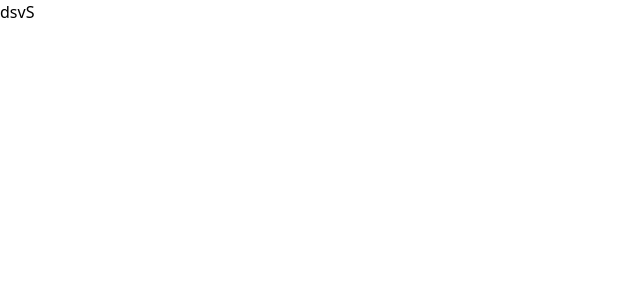
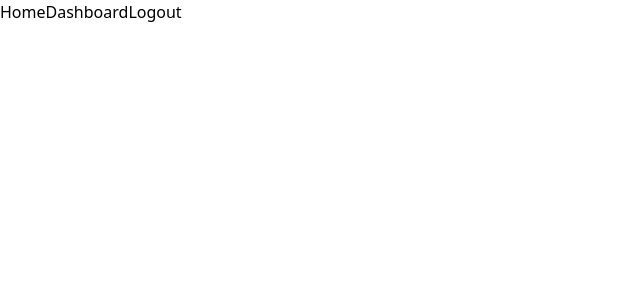
Before and after one commit to IsuruMJA99/Student_Management_System, a React (Vite) app in the folder client/: page / in a window 1280 px wide. Shown: the top 300 px of the page, without its empty margins (0-640 px from the left). Built offline with nearby package versions, Linux system fonts and the light colour scheme.

Commit message:
create dashboard

```diff
--- a/client/src/App.jsx
+++ b/client/src/App.jsx
@@ -4,6 +4,7 @@ import Login from './Component/Login'
 import Home from './Component/Home'
 import ForgotPassword from './Component/ForgotPassword'
 import ResetPassword from './Component/ResetPassword'
+import Dashboard from './Component/Dashboard'
 
 
 function App() {
@@ -16,6 +17,8 @@ function App() {
       <Route exact path= "/login" element={<Login/>} ></Route>
       <Route exact path= "/forgotPassword" element={<ForgotPassword/>} ></Route>
       <Route exact path= "/resetPassword/:token" element={<ResetPassword/>} ></Route>
+      <Route exact path= "/dashboard" element={<Dashboard/>} ></Route>
+
 
 
     </Routes>
--- /dev/null
+++ b/client/src/Component/Dashboard.jsx
@@ -0,0 +1,11 @@
+import React from 'react'
+
+function Dashboard() {
+  return (
+    <div>
+
+    </div>
+  )
+}
+
+export default Dashboard
--- a/client/src/Component/Home.jsx
+++ b/client/src/Component/Home.jsx
@@ -1,9 +1,12 @@
 import React from 'react'
+import { Link } from 'react-router-dom'
 
 function Home() {
   return (
     <div>
-      dsvS
+      Home
+     <button> <Link to="/dashboard"> Dashboard</Link></button>
+     <button>Logout</button>
     </div>
   )
 }
```
